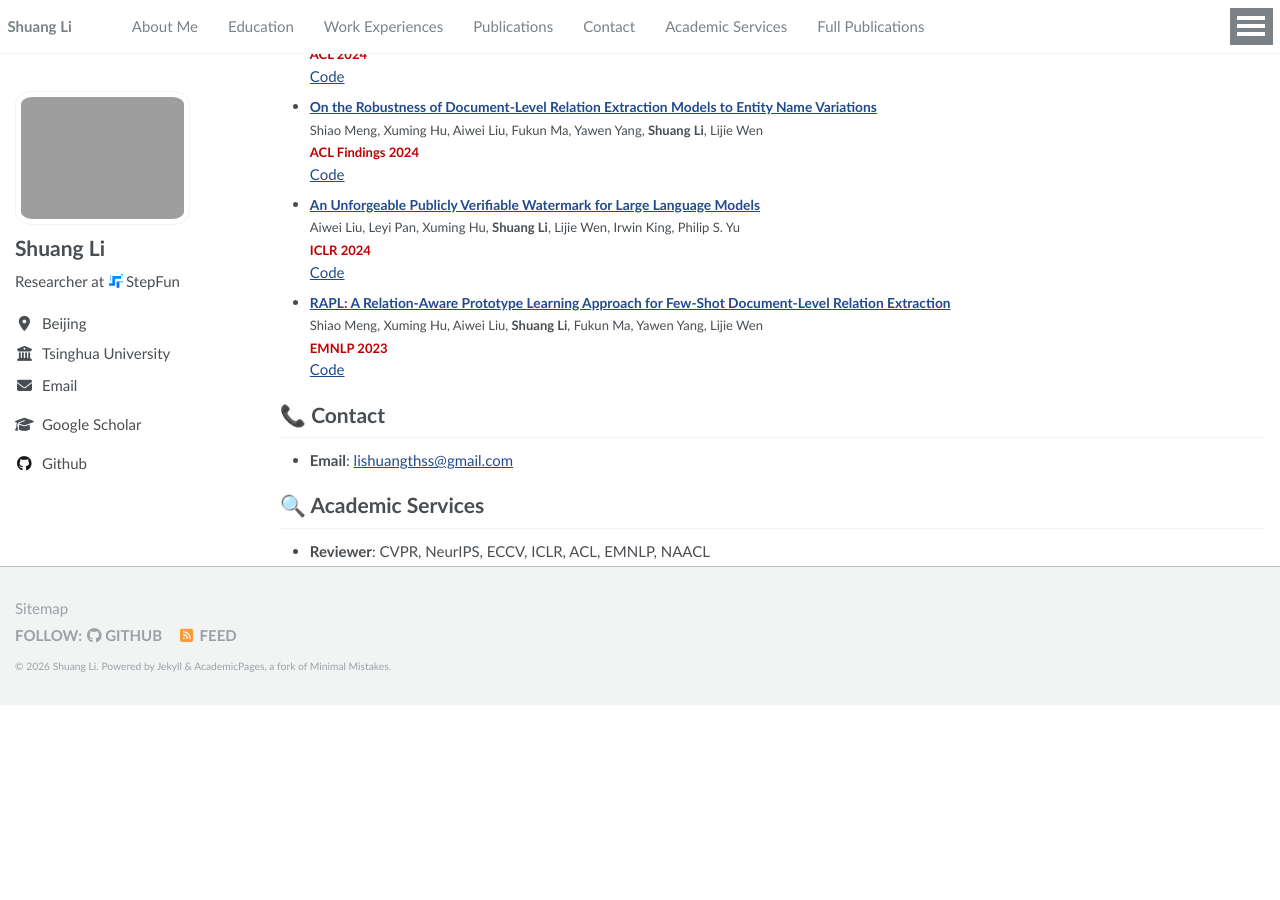
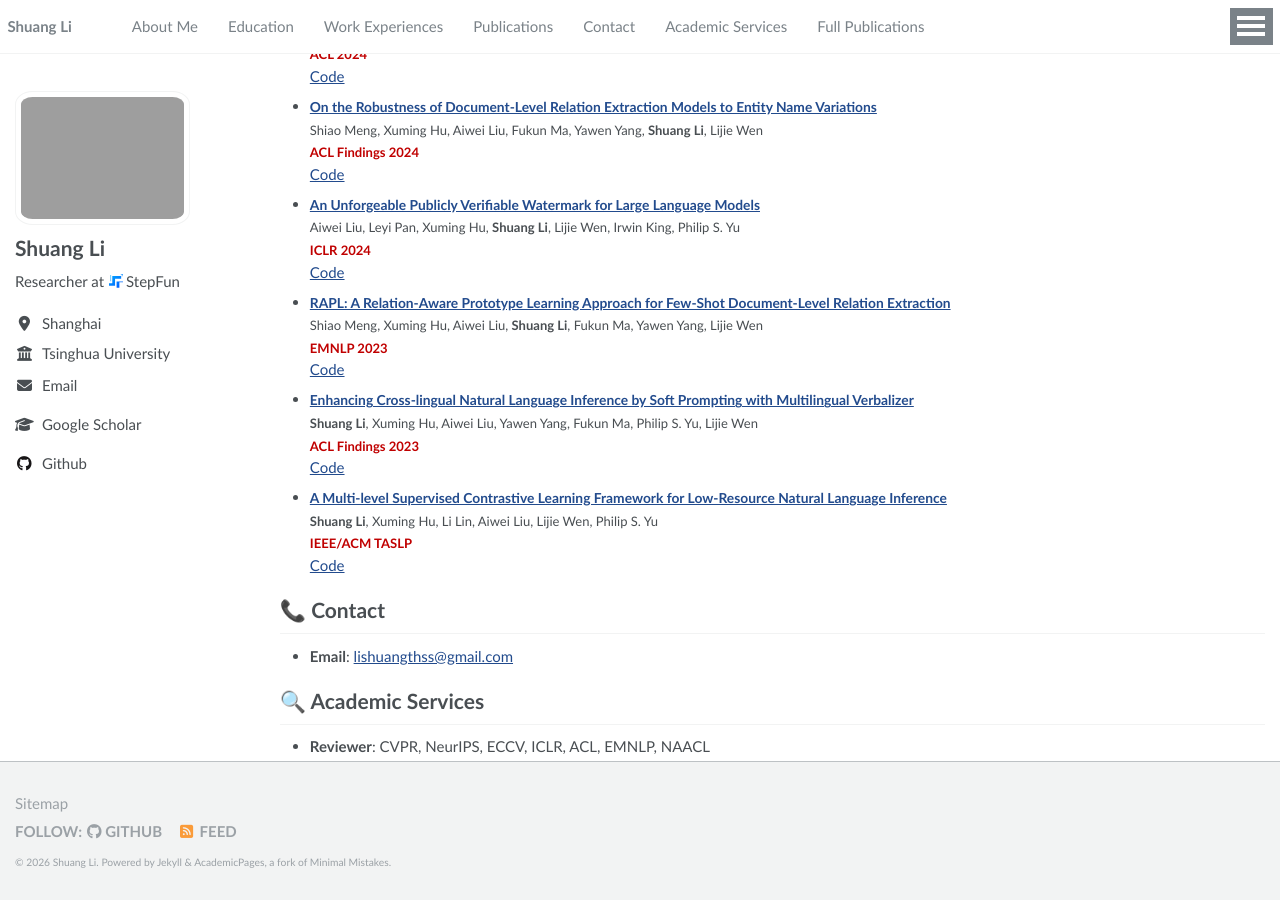
Before and after one commit to thulishuang/thulishuang.github.io, a Jekyll site: the page built from _pages/about.md, in a window 1280 px wide and 900 px high, scrolled down 1044 px. Built offline with Jekyll 4.4.1, drawn with Linux system fonts in a browser that asks for light colours; a script that is not in the unit is left out; before the commit the page ends 1749 px from its top, so only the background shows below that.

Commit message:
Add publications and update location

```diff
--- a/_config.yml
+++ b/_config.yml
@@ -27,7 +27,7 @@ author:
   name             : "Shuang Li"
   pronouns         : # example: "she/her"
   bio              : 'Researcher at <img src="images/stepfun.svg" style="width: 0.95em; height: 0.95em; vertical-align: -0.1em; margin: 0 0.18em 0 0.08em;" alt="StepFun logo">StepFun'
-  location         : "Beijing"
+  location         : "Shanghai"
   employer         : "Tsinghua University"
   uri              : # URL
   email            : "lishuangthss@gmail.com"
--- a/_pages/about.md
+++ b/_pages/about.md
@@ -83,6 +83,16 @@ I received my Ph.D. degree from the [School of Software](https://www.thss.tsingh
 <span style="font-size: 0.87em; color: #c00000;">**EMNLP 2023**</span> \
 [Code](https://github.com/THU-BPM/RAPL)
 
+- <span style="font-size: 0.92em;">[**Enhancing Cross-lingual Natural Language Inference by Soft Prompting with Multilingual Verbalizer**](https://aclanthology.org/2023.findings-acl.88.pdf)</span>\
+<span style="font-size: 0.869em;"><strong>Shuang Li</strong>, Xuming Hu, Aiwei Liu, Yawen Yang, Fukun Ma, Philip S. Yu, Lijie Wen</span>\
+<span style="font-size: 0.87em; color: #c00000;">**ACL Findings 2023**</span> \
+[Code](https://github.com/THU-BPM/SoftMV)
+
+- <span style="font-size: 0.92em;">[**A Multi-level Supervised Contrastive Learning Framework for Low-Resource Natural Language Inference**](https://arxiv.org/pdf/2205.15550.pdf)</span>\
+<span style="font-size: 0.869em;"><strong>Shuang Li</strong>, Xuming Hu, Li Lin, Aiwei Liu, Lijie Wen, Philip S. Yu</span>\
+<span style="font-size: 0.87em; color: #c00000;">**IEEE/ACM TASLP**</span> \
+[Code](https://github.com/THU-BPM/MultiSCL)
+
 <span class='anchor' id='contact'></span>
 
 # 📞 Contact
```
